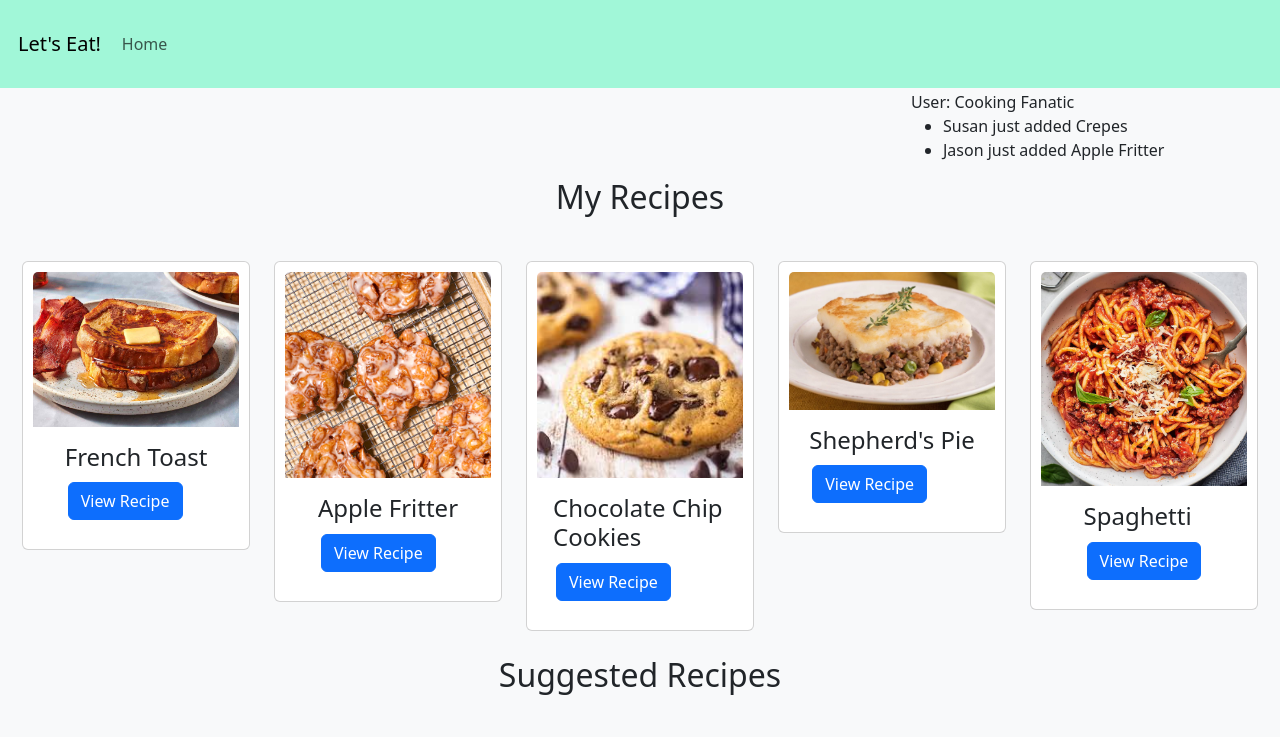
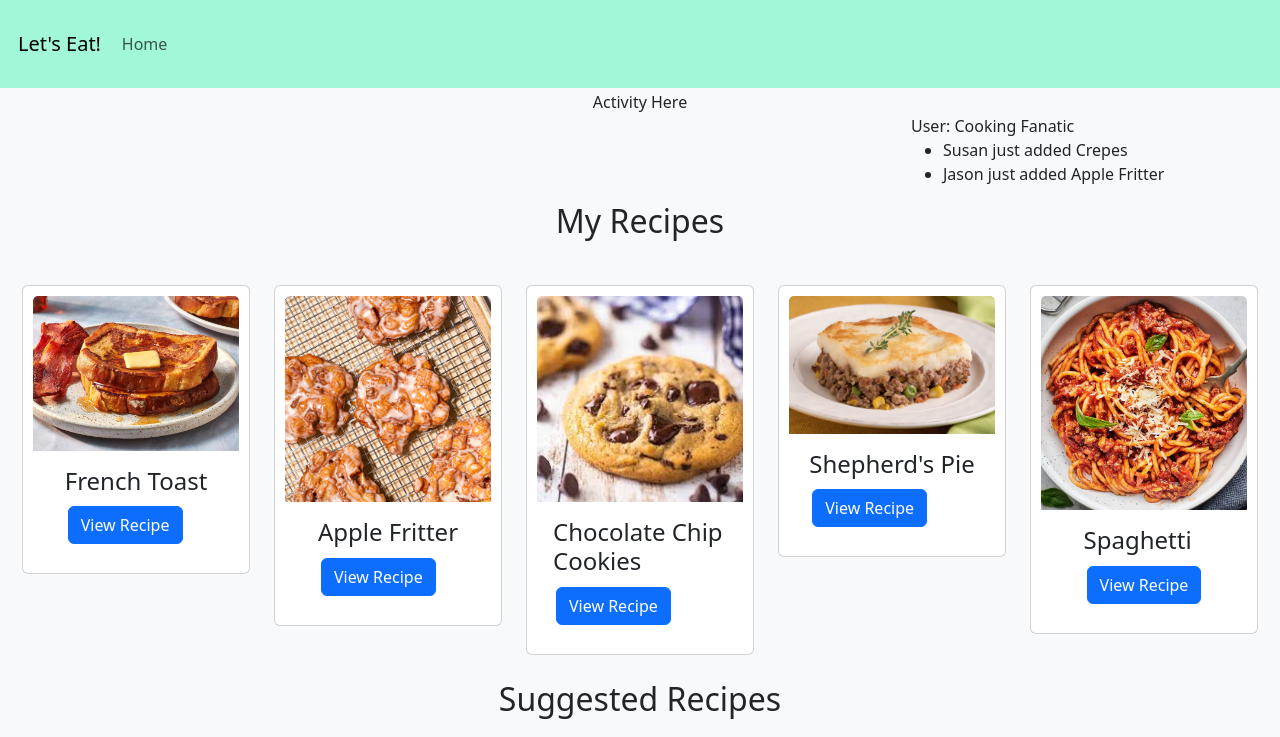
Before and after one commit to robinkyl002/cs260-startup, a React (Vite) app: page /recipes in a window 1280 px wide. Shown: the top 737 px of the page. Built offline with nearby package versions, Linux system fonts and the light colour scheme.

Commit message:
added usage of Activity function

```diff
--- a/src/recipes/recipes.jsx
+++ b/src/recipes/recipes.jsx
@@ -23,6 +23,7 @@ export function Recipes() {
 
   return (
     <main id="all-recipes">
+      <Activity />
       <aside id="users">
         <span>User: Cooking Fanatic</span>
         <ul>
```
